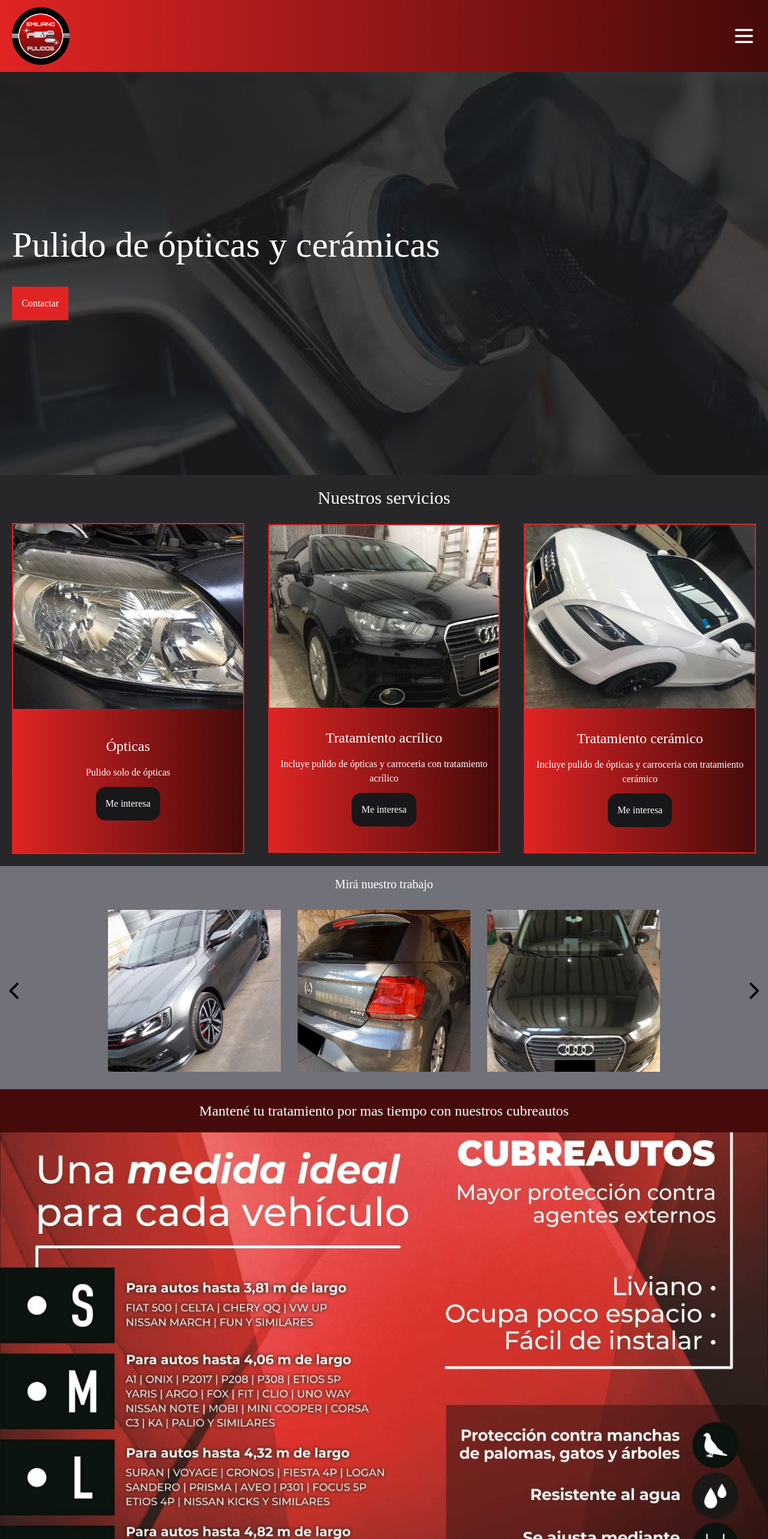
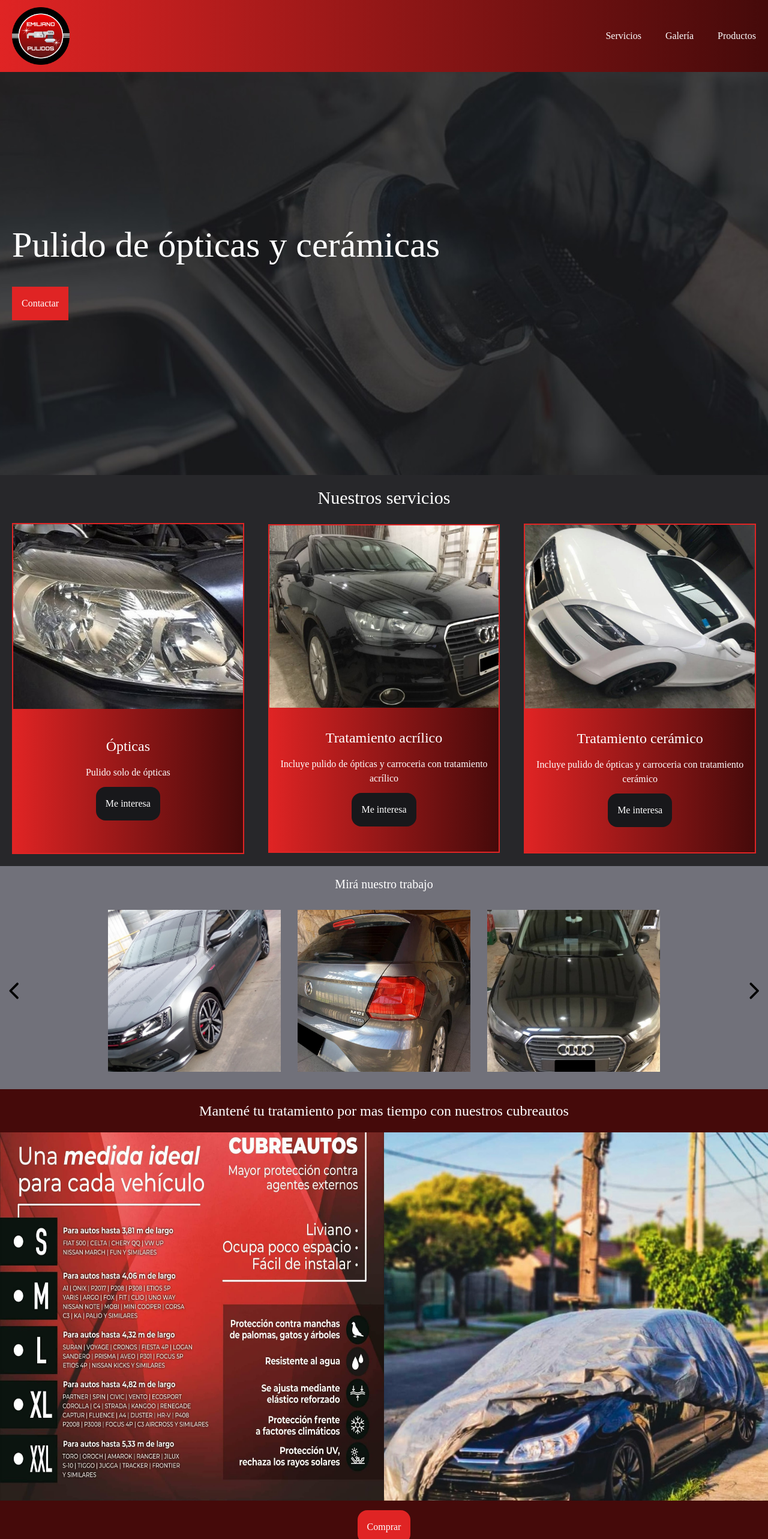
Before and after one commit to alejoevilches/ep-pulidos, a React (Vite) app: page / in a window 1280 px wide. Shown: the top 2566 px of the page at 60% size. Built offline with nearby package versions, Linux system fonts and the light colour scheme; a web font is replaced by a local one.

Commit message:
create mobile navbar

```diff
--- a/src/components/Gallery.tsx
+++ b/src/components/Gallery.tsx
@@ -1,7 +1,7 @@
 import { Carousel } from "flowbite-react";
 import { useResponsive } from "../hooks/useResponsive";
 import { useState } from "react";
-import { IconChevronLeft, IconChevronRight, IconDiabolo } from "@tabler/icons-react";
+import { IconChevronLeft, IconChevronRight } from "@tabler/icons-react";
 
 const images=[
   "c1.jpeg",
--- a/src/components/Navbar.tsx
+++ b/src/components/Navbar.tsx
@@ -1,12 +1,35 @@
 import {IconMenu2} from "@tabler/icons-react"
+import { useResponsive } from "../hooks/useResponsive"
+
+function MobileNavbar(){
+  return (
+    <nav className="py-3 px-5 w-screen bg-gradient-to-r from-red-600 to-red-950 flex items-center justify-between">
+      <img className="w-24 " src="/logo.png" alt="Logo de EP Pulidos" />
+      <IconMenu2 color="white" size={40} />
+    </nav>
+  )
+}
+
+function ScreenNavbar(){
+  return (
+    <nav className="py-3 px-5 w-screen bg-gradient-to-r from-red-600 to-red-950 flex items-center justify-between">
+      <img className="w-24 " src="/logo.png" alt="Logo de EP Pulidos" />
+      <div className="text-white">
+        <ul className="flex gap-10">
+          <li>Servicios</li>
+          <li>Galería</li>
+          <li>Productos</li>
+        </ul>
+      </div>
+    </nav>
+  )
+}
 
 export function Navbar(){
+  const {isMobile}=useResponsive();
   return (
     <header>
-      <nav className="py-3 px-5 w-screen bg-gradient-to-r from-red-600 to-red-950 flex items-center justify-between">
-        <img className="w-24 " src="/logo.png" alt="Logo de EP Pulidoss" />
-        <IconMenu2 color="white" size={40} />
-      </nav>
+      {isMobile ? <MobileNavbar /> : <ScreenNavbar />}
     </header>
   )
 }
--- a/src/components/Products.tsx
+++ b/src/components/Products.tsx
@@ -2,8 +2,10 @@ export function Products(){
   return(
     <section className="bg-red-950 text-white flex flex-col items-center">
       <h4 className="text-2xl text-center px-3 py-5">Mantené tu tratamiento por mas tiempo con nuestros cubreautos</h4>
-      <img src="/cubreautos-banner.jpeg" alt="Informacion sobre cubreautos" />
-      <img src="/cubreautos-img.jpeg" alt="Imagen del cubreautos" />
+      <div className="flex flex-col w-screen sm:flex-row">
+        <img className="sm:w-1/2" src="/cubreautos-banner.jpeg" alt="Informacion sobre cubreautos" />
+        <img className="sm:w-1/2" src="/cubreautos-img.jpeg" alt="Imagen del cubreautos" />
+      </div>
       <button className="my-4 w-max p-4 bg-red-600 rounded-2xl overflow-hidden">Comprar</button>
       <h4 className="text-2xl text-center px-3 py-5">También podes comprar nuestros cubreasientos</h4>
       <img className="size-72 object-contain border-4 border-red-600 w-min" src="/cubreasiento.jpeg" alt="Imagen del cubreasientos" />
```
